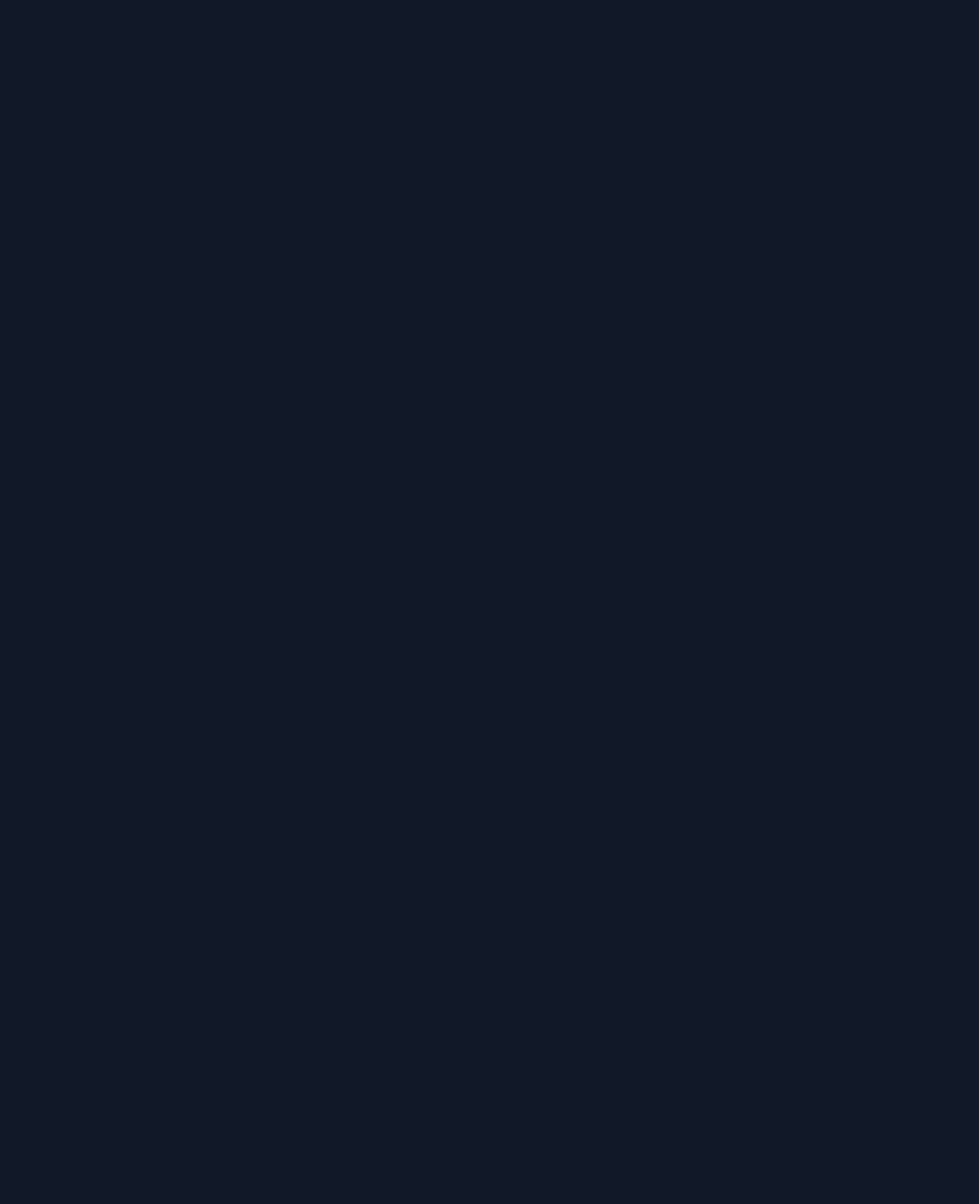
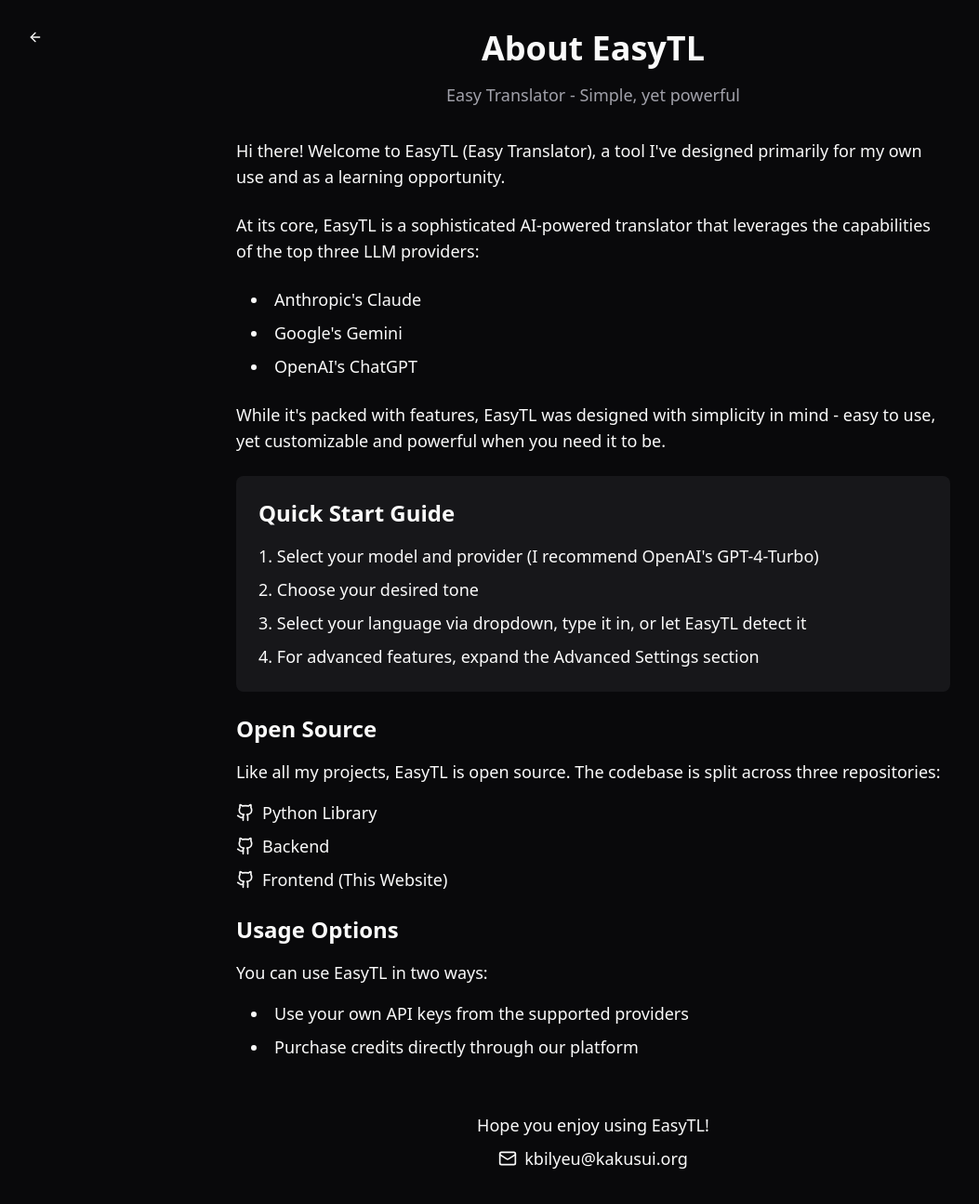
Before and after one commit to Kakusui/EasyTL-Frontend, a React (Vite) app in the folder easytl/: page /about in a window 1280 px wide. Before the commit this address had no page. Shown: the whole page at 93% size, without its empty margins (2-1055 px from the left). Before the commit the page ends 800 px from the top, so only its background shows below. Built offline with nearby package versions, Linux system fonts and the light colour scheme.

Commit message:
added about.tsx

```diff
--- a/easytl/src/App.tsx
+++ b/easytl/src/App.tsx
@@ -13,7 +13,7 @@
 import Footer from '@/components/Footer'
 import Terms from '@/pages/Terms'
 import Privacy from '@/pages/Privacy'
-
+import About from '@/pages/About'
 const MainLayout = () =>
 {
   return (
@@ -49,6 +49,7 @@
               <Route path="/" element={<MainLayout />} />
               <Route path="/terms" element={<Terms />} />
               <Route path="/privacy" element={<Privacy />} />
+              <Route path="/about" element={<About />} />
             </Routes>
           </BrowserRouter>
         </ThemeProvider>
--- a/easytl/src/pages/About.tsx
+++ b/easytl/src/pages/About.tsx
@@ -3,3 +3,128 @@
 // license that can be found in the LICENSE file.
 
 // maintain allman bracket style for consistency
+
+import { useEffect } from 'react'
+import { useNavigate } from 'react-router-dom'
+import { ArrowLeft, Github, Mail } from 'lucide-react'
+import { Button } from '@/components/ui/button'
+
+const About = () =>
+{
+  const navigate = useNavigate()
+
+  useEffect(() =>
+  {
+    document.title = 'EasyTL | About'
+  }, [])
+
+  return (
+    <div className="min-h-screen w-screen bg-background p-8">
+      <Button
+        variant="ghost"
+        size="icon"
+        className="fixed top-4 left-4 h-12 w-12"
+        onClick={() => navigate('/')}
+      >
+        <ArrowLeft className="h-8 w-8" />
+      </Button>
+      <div className="max-w-3xl mx-auto">
+        <div className="space-y-8">
+          <div className="text-center">
+            <h1 className="text-4xl font-bold mb-4">About EasyTL</h1>
+            <p className="text-lg text-muted-foreground">Easy Translator - Simple, yet powerful</p>
+          </div>
+
+          <div className="space-y-6 text-lg">
+            <p>
+              Hi there! Welcome to EasyTL (Easy Translator), a tool I've designed primarily for my own use and as a learning opportunity.
+            </p>
+
+            <p>
+              At its core, EasyTL is a sophisticated AI-powered translator that leverages the capabilities of the top three LLM providers:
+            </p>
+            <ul className="list-disc list-inside ml-4 space-y-2">
+              <li>Anthropic's Claude</li>
+              <li>Google's Gemini</li>
+              <li>OpenAI's ChatGPT</li>
+            </ul>
+
+            <p>
+              While it's packed with features, EasyTL was designed with simplicity in mind - easy to use, yet customizable and powerful when you need it to be.
+            </p>
+
+            <div className="bg-secondary/50 rounded-lg p-6 space-y-4">
+              <h2 className="text-2xl font-semibold">Quick Start Guide</h2>
+              <ol className="list-decimal list-inside space-y-2">
+                <li>Select your model and provider (I recommend OpenAI's GPT-4-Turbo)</li>
+                <li>Choose your desired tone</li>
+                <li>Select your language via dropdown, type it in, or let EasyTL detect it</li>
+                <li>For advanced features, expand the Advanced Settings section</li>
+              </ol>
+            </div>
+
+            <div className="space-y-4">
+              <h2 className="text-2xl font-semibold">Open Source</h2>
+              <p>
+                Like all my projects, EasyTL is open source. The codebase is split across three repositories:
+              </p>
+              <div className="space-y-2">
+                <a
+                  href="https://github.com/Bikatr7/EasyTL"
+                  target="_blank"
+                  rel="noopener noreferrer"
+                  className="flex items-center gap-2 text-primary hover:underline"
+                >
+                  <Github className="h-5 w-5" />
+                  Python Library
+                </a>
+                <a
+                  href="https://github.com/kakusui/kakusui.org"
+                  target="_blank"
+                  rel="noopener noreferrer"
+                  className="flex items-center gap-2 text-primary hover:underline"
+                >
+                  <Github className="h-5 w-5" />
+                  Backend
+                </a>
+                <a
+                  href="https://github.com/kakusui/easytl-frontend"
+                  target="_blank"
+                  rel="noopener noreferrer"
+                  className="flex items-center gap-2 text-primary hover:underline"
+                >
+                  <Github className="h-5 w-5" />
+                  Frontend (This Website)
+                </a>
+              </div>
+            </div>
+
+            <div className="space-y-4">
+              <h2 className="text-2xl font-semibold">Usage Options</h2>
+              <p>
+                You can use EasyTL in two ways:
+              </p>
+              <ul className="list-disc list-inside ml-4 space-y-2">
+                <li>Use your own API keys from the supported providers</li>
+                <li>Purchase credits directly through our platform</li>
+              </ul>
+            </div>
+
+            <div className="pt-8 text-center">
+              <p className="text-lg">Hope you enjoy using EasyTL!</p>
+              <a
+                href="mailto:kbilyeu@kakusui.org"
+                className="inline-flex items-center gap-2 text-primary hover:underline mt-2"
+              >
+                <Mail className="h-5 w-5" />
+                kbilyeu@kakusui.org
+              </a>
+            </div>
+          </div>
+        </div>
+      </div>
+    </div>
+  )
+}
+
+export default About
```
